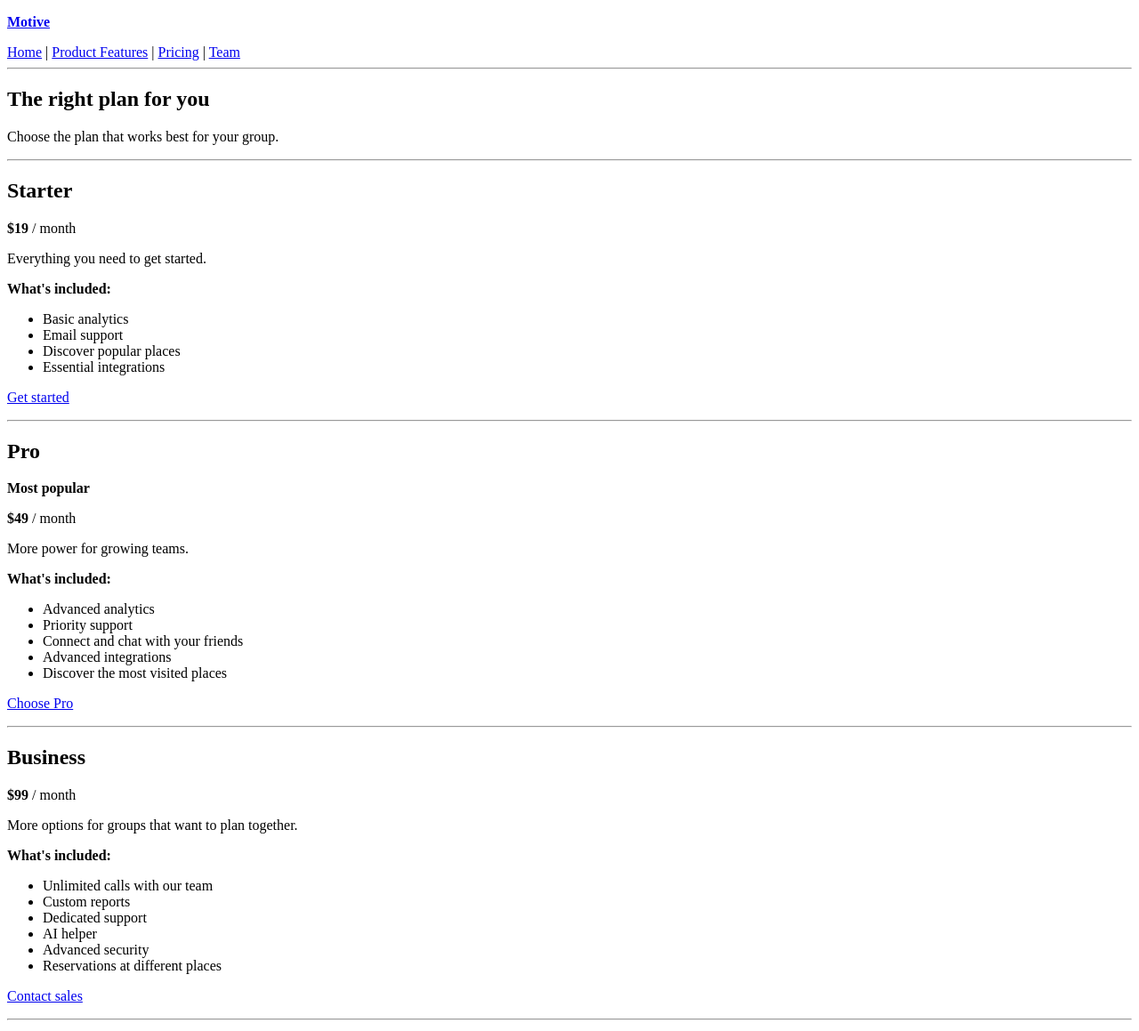
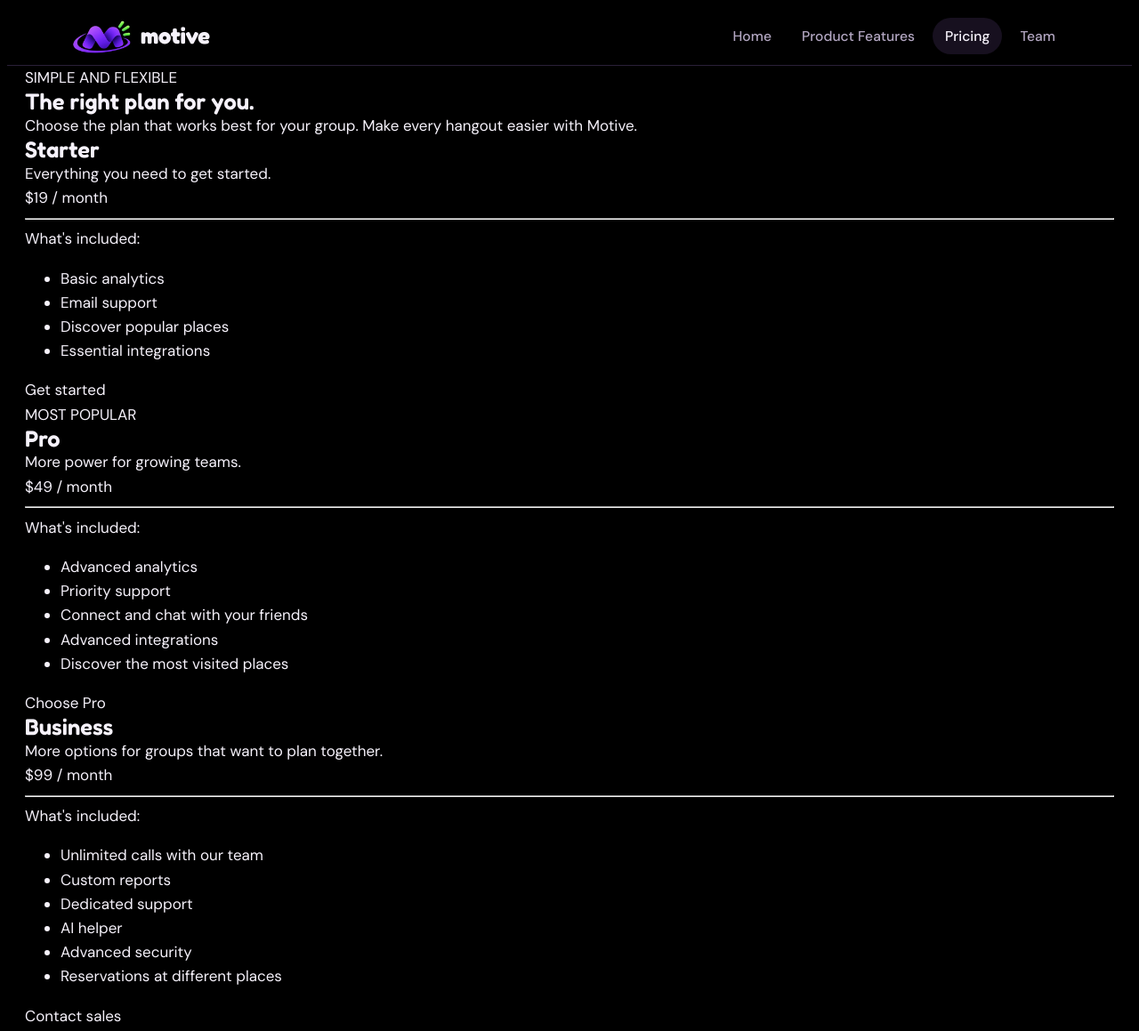
Before and after one commit to GMotive/GMotive, a plain HTML site: page pricing.html in a window 1280 px wide. Shown: the top 1159 px of the page at 89% size. Drawn offline with Linux system fonts and the light colour scheme.

Commit message:
Refactor pricing page layout and navigation

```diff
--- a/pricing.html
+++ b/pricing.html
@@ -1,70 +1,112 @@
+
 <!DOCTYPE html>
 <html lang="en">
 <head>
   <meta charset="UTF-8">
   <meta name="viewport" content="width=device-width, initial-scale=1.0">
+
   <title>Motive | Pricing</title>
+
+  <!-- Google Fonts -->
+  <link rel="preconnect" href="https://fonts.googleapis.com">
+  <link rel="preconnect" href="https://fonts.gstatic.com" crossorigin>
+  <link href="https://fonts.googleapis.com/css2?family=DM+Sans:wght@400;500;700&family=Fredoka:wght@500;600;700&display=swap" rel="stylesheet">
+
+  <!-- Shared stylesheet -->
+  <link rel="stylesheet" href="css/style.css">
+
+  <!-- Pricing page stylesheet -->
+  <link rel="stylesheet" href="css/pricing.css">
 </head>
+
 <body>
 
-  <!-- Header: company name and navigation links -->
-  <header>
-    <p><a href="home.html"><strong>Motive</strong></a></p>
+  <!-- Navigation -->
+  <header class="nav">
+    <div class="nav-inner">
 
-    <!-- Navigation menu linking to the website pages -->
-    <nav aria-label="Main">
-      <a href="home.html">Home</a> |
-      <a href="features.html">Product Features</a> |
-      <a href="pricing.html">Pricing</a> |
-      <a href="team.html">Team</a>
-    </nav>
+      <a class="brand" href="home.html" aria-label="Motive home">
+        <img src="images/logo.webp" alt="Motive logo">
+        <span>motive</span>
+      </a>
+
+      <ul class="nav-links">
+        <li><a href="home.html">Home</a></li>
+        <li><a href="features.html">Product Features</a></li>
+        <li><a href="pricing.html" aria-current="page">Pricing</a></li>
+        <li><a href="team.html">Team</a></li>
+      </ul>
+
+    </div>
   </header>
+
+  <main>
+
+    <!-- Pricing introduction -->
+    <section class="pricing-hero">
+      <p class="eyebrow">SIMPLE AND FLEXIBLE</p>
+
+      <h1>The right plan for you.</h1>
+
+      <p class="hero-description">
+        Choose the plan that works best for your group.
+        Make every hangout easier with Motive.
+      </p>
+    </section>
+
+    <!-- Pricing plans -->
+    <section class="pricing-container">
+
+      <!-- Starter plan -->
+      <article class="plan-card">
+
+        <h2>Starter</h2>
+
+        <p class="plan-description">
+          Everything you need to get started.
+        </p>
+
+        <p class="price">
+          <span>$19</span> / month
+        </p>
 
         <hr>
 
-  <main>
+        <p class="features-title">What's included:</p>
 
-    <!-- Introduction to the pricing page -->
-    <section>
-      <h1>The right plan for you</h1>
-      <p>Choose the plan that works best for your group.</p>
-    </section>
-
-    <hr>
-
-    <!-- Starter plan: basic features -->
-    <section>
-      <h2>Starter</h2>
-      <p><strong>$19</strong> / month</p>
-      <p>Everything you need to get started.</p>
-
-      <p><strong>What's included:</strong></p>
-      <ul>
+        <ul class="plan-features">
           <li>Basic analytics</li>
           <li>Email support</li>
           <li>Discover popular places</li>
           <li>Essential integrations</li>
         </ul>
 
-      <!-- Email link for customers interested in the Starter plan -->
-      <p>
-        <a href="mailto:Motiveprice@gmail.com?subject=Starter%20Plan">
+        <a class="plan-button" href="mailto:Motiveprice@gmail.com?subject=Starter%20Plan">
           Get started
         </a>
+
+      </article>
+
+      <!-- Pro plan -->
+      <article class="plan-card popular">
+
+        <div class="popular-label">MOST POPULAR</div>
+
+        <h2>Pro</h2>
+
+        <p class="plan-description">
+          More power for growing teams.
         </p>
-    </section>
+
+        <p class="price">
+          <span>$49</span> / month
+        </p>
 
         <hr>
 
-    <!-- Pro plan: additional features -->
-    <section>
-      <h2>Pro</h2>
-      <p><strong>Most popular</strong></p>
-      <p><strong>$49</strong> / month</p>
-      <p>More power for growing teams.</p>
+        <p class="features-title">What's included:</p>
 
-      <p><strong>What's included:</strong></p>
-      <ul>
+        <ul class="plan-features">
           <li>Advanced analytics</li>
           <li>Priority support</li>
           <li>Connect and chat with your friends</li>
@@ -72,24 +114,30 @@
           <li>Discover the most visited places</li>
         </ul>
 
-      <!-- Email link for customers interested in the Pro plan -->
-      <p>
-        <a href="mailto:Motiveprice@gmail.com?subject=Pro%20Plan">
+        <a class="plan-button featured-button" href="mailto:Motiveprice@gmail.com?subject=Pro%20Plan">
           Choose Pro
         </a>
+
+      </article>
+
+      <!-- Business plan -->
+      <article class="plan-card">
+
+        <h2>Business</h2>
+
+        <p class="plan-description">
+          More options for groups that want to plan together.
         </p>
-    </section>
+
+        <p class="price">
+          <span>$99</span> / month
+        </p>
 
         <hr>
 
-    <!-- Business plan: features for groups and organizations -->
-    <section>
-      <h2>Business</h2>
-      <p><strong>$99</strong> / month</p>
-      <p>More options for groups that want to plan together.</p>
+        <p class="features-title">What's included:</p>
 
-      <p><strong>What's included:</strong></p>
-      <ul>
+        <ul class="plan-features">
           <li>Unlimited calls with our team</li>
           <li>Custom reports</li>
           <li>Dedicated support</li>
@@ -98,63 +146,72 @@
           <li>Reservations at different places</li>
         </ul>
 
-      <!-- Email link for customers interested in the Business plan -->
-      <p>
-        <a href="mailto:Motiveprice@gmail.com?subject=Business%20Plan">
+        <a class="plan-button" href="mailto:Motiveprice@gmail.com?subject=Business%20Plan">
           Contact sales
         </a>
-      </p>
+
+      </article>
+
     </section>
 
-    <hr>
+    <!-- Frequently asked questions -->
+    <section class="faq-section">
 
-    <!-- FAQ: answers to common questions about Motive -->
-    <section>
+      <p class="eyebrow">NEED MORE INFORMATION?</p>
+
       <h2>Frequently asked questions</h2>
 
-      <!-- Question 1: product explanation -->
+      <div class="faq-list">
+
+        <div class="faq-item">
           <h3>What is Motive?</h3>
           <p>
-        Motive helps friends find and rank food places based on everyone's
-        preferences.
+            Motive helps friends find and rank food places
+            based on everyone's preferences.
           </p>
+        </div>
 
-      <!-- Question 2: how the product works -->
+        <div class="faq-item">
           <h3>How does Motive work?</h3>
           <p>
             Create a blend, invite your friends, set your preferences,
             and discover a ranked list of places that suit your group.
           </p>
+        </div>
 
-      <!-- Question 3: budget preferences -->
+        <div class="faq-item">
           <h3>Can I choose my budget?</h3>
           <p>
-        Yes. You can set your budget and other preferences to help
-        find places that work for your group.
+            Yes. You can set your budget and other preferences
+            to help find places that work for your group.
           </p>
+        </div>
 
-      <!-- Question 4: using Motive with friends -->
+        <div class="faq-item">
           <h3>Can I use Motive with my friends?</h3>
           <p>
-        Yes. Invite your friends using a link and combine everyone's
-        preferences to find places together.
+            Yes. Invite your friends using a link and combine
+            everyone's preferences to find places together.
           </p>
+        </div>
 
-      <!-- Question 5: contacting the team -->
+        <div class="faq-item">
           <h3>How can I get help?</h3>
           <p>
             Contact our team at
             <a href="mailto:Motiveprice@gmail.com">Motiveprice@gmail.com</a>.
           </p>
+        </div>
+
+      </div>
+
     </section>
 
   </main>
 
-  <hr>
-
-  <!--team and course information -->
-  <footer>
-    <p>Group 16 &middot; SEG2900</p>
+  <!-- Footer -->
+  <footer class="footer">
+    Group 16 · SEG2900
   </footer>
 
 </body>
```
Lines whose indentation alone changed are shown as unchanged.
